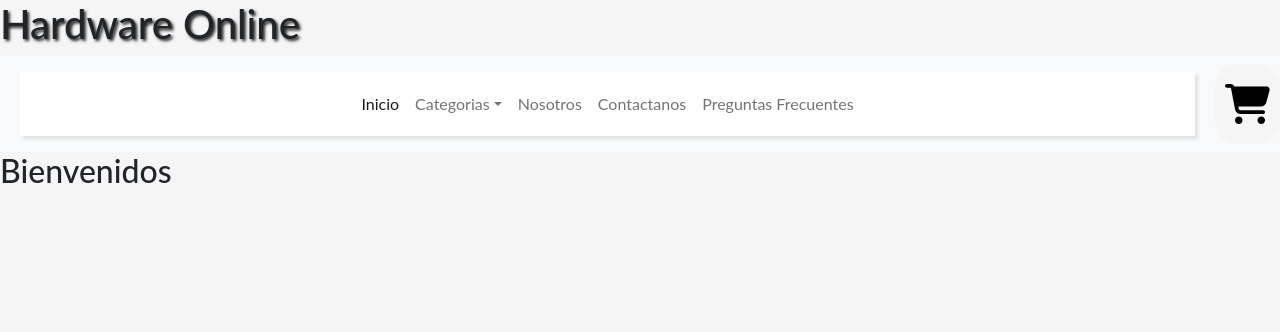
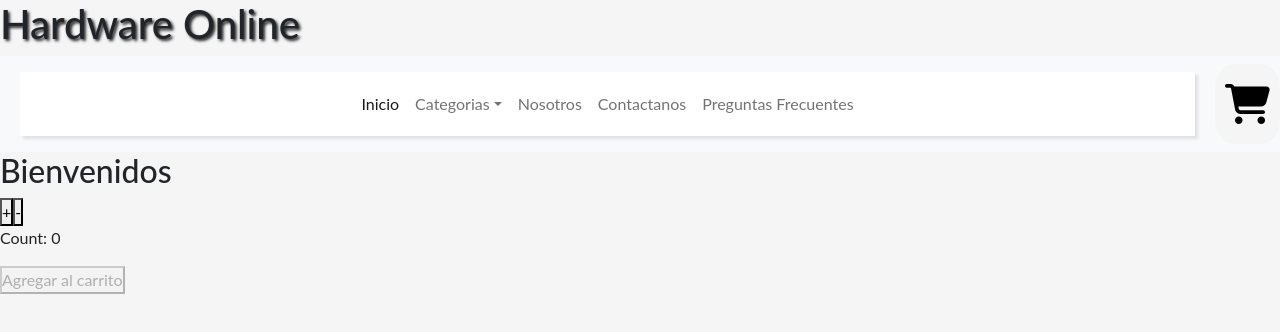
Before and after one commit to AxelFuzzi/react_tienda_hardware_fuzzi, a React (Create React App) app: page / in a window 1280 px wide. Shown: the top 332 px of the page. Built offline with nearby package versions, Linux system fonts and the light colour scheme.

Commit message:
counter_error

```diff
--- a/src/App.jsx
+++ b/src/App.jsx
@@ -1,12 +1,28 @@
 import { Navbar } from "./components/Nav/Navbar";
 import { ItemListContainer } from "./components/itemListContainer/itemListContainer";
+import Counter from "./components/counter/Counter";
 
 export const App = () => {
     const saludo = "Bienvenidos"
+
+    const stock = (param) =>{
+        return(
+            param
+        )
+    };
+
+    const initial = (param) =>{
+        return(
+            param
+        )
+    };
+
+    const onAdd = alert("Gracias por su compra!");
     return (
         <>
             <Navbar/>
             <ItemListContainer saludo={saludo}/>
+            <Counter stock={10} initial={1} onAdd={onAdd}/>
         </>
     );
 };
--- /dev/null
+++ b/src/components/counter/Counter.jsx
@@ -0,0 +1,31 @@
+import React, {useState} from 'react'
+
+const Counter = ({stock, initial, onAdd}) => {
+    const [count, setCount] = useState(0)
+
+    const sumar = () =>{
+        if (count < stock){
+            setCount(count + 1);
+        }else{
+            alert("maximo stock");
+        }
+    };
+
+    const restar = () =>{
+        if (count >= initial){
+            setCount(count - 1);
+        }else{
+            setCount(count + 0);
+        }
+    };
+  return (
+    <div>
+        <button onClick={sumar}>+</button>
+        <button onClick={restar}>-</button>
+        <p>Count: {count}</p>
+        <button disabled={count === 0} onClick={() => {onAdd}}>Agregar al carrito</button>
+    </div>
+  )
+}
+
+export default Counter
```
